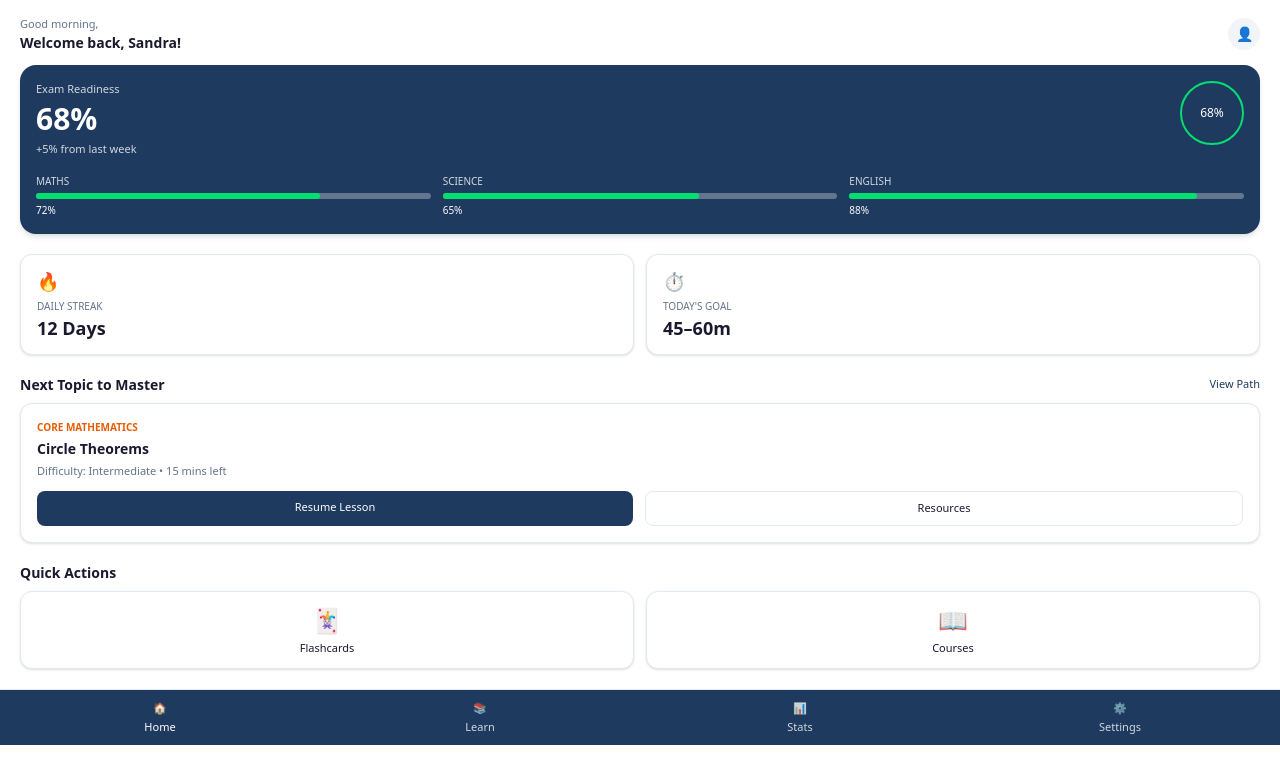
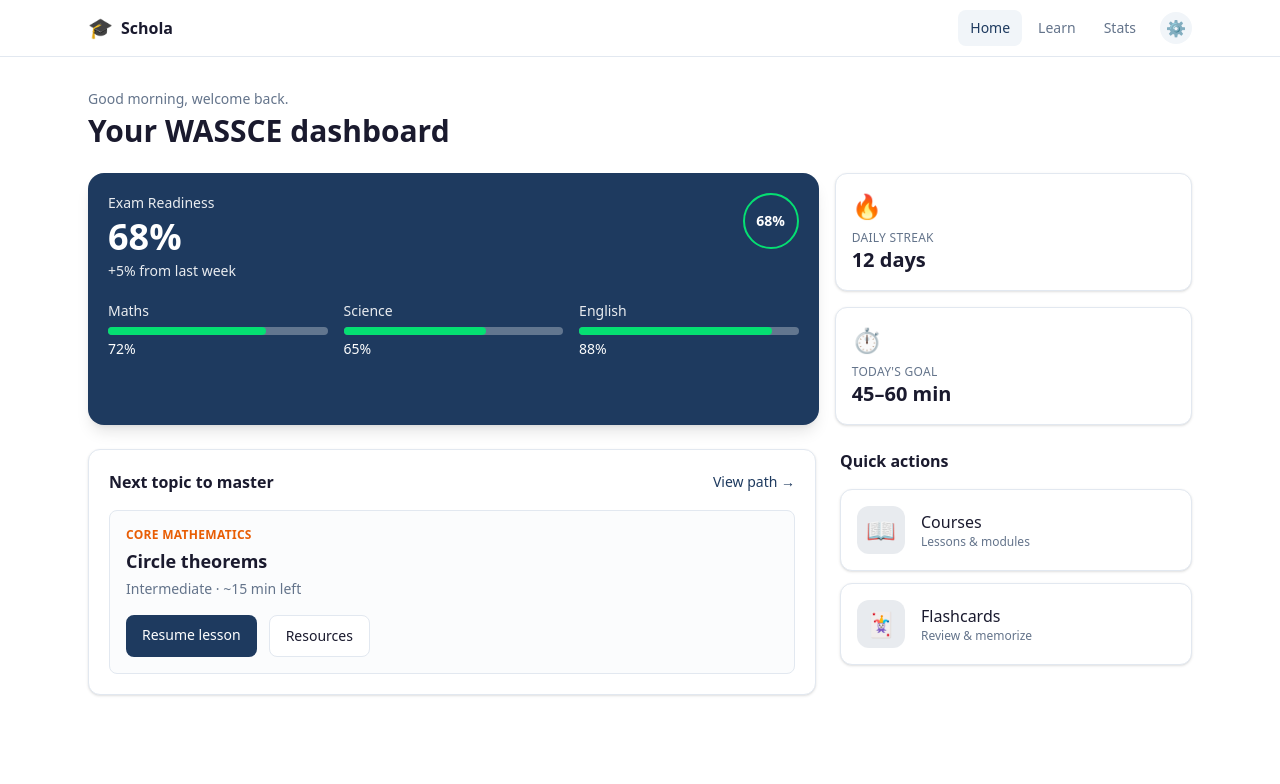
Before and after one commit to jeanpierreaigbede/scholla, a Next.js app in the folder web/: page /dashboard in a window 1280 px wide. Shown: the top 784 px of the page. Built offline with nearby package versions, Linux system fonts and the light colour scheme.

Commit message:
Review of dashboard page

```diff
--- a/web/src/app/dashboard/page.tsx
+++ b/web/src/app/dashboard/page.tsx
@@ -2,122 +2,148 @@
 
 import Link from "next/link";
 
+function getGreeting() {
+  const h = new Date().getHours();
+  if (h < 12) return "Good morning";
+  if (h < 18) return "Good afternoon";
+  return "Good evening";
+}
+
 export default function DashboardPage() {
   return (
-    <div className="flex h-full min-h-0 flex-col bg-[var(--background)]">
-      {/* Header */}
-      <header className="flex shrink-0 items-center justify-between px-5 pt-4 pb-3">
-        <div>
-          <p className="text-[11px] text-[var(--muted-foreground)]">
-            Good morning,
-          </p>
-          <h1 className="text-sm font-semibold text-[var(--foreground)]">
-            Welcome back, Sandra!
-          </h1>
-        </div>
+    <div className="min-h-dvh bg-[var(--background)]">
+      {/* Web header */}
+      <header className="sticky top-0 z-40 border-b border-[var(--border)] bg-[var(--background)]">
+        <div className="mx-auto flex h-14 max-w-6xl items-center justify-between px-4 sm:px-6">
+          <Link href="/dashboard" className="flex items-center gap-2">
+            <span className="text-xl">🎓</span>
+            <span className="font-semibold text-[var(--foreground)]">Schola</span>
+          </Link>
+          <nav className="flex items-center gap-1">
+            <Link
+              href="/dashboard"
+              className="rounded-lg px-3 py-2 text-sm font-medium text-[var(--primary)] bg-[var(--muted)]"
+            >
+              Home
+            </Link>
+            <Link
+              href="/learn"
+              className="rounded-lg px-3 py-2 text-sm font-medium text-[var(--muted-foreground)] hover:bg-[var(--muted)] hover:text-[var(--foreground)]"
+            >
+              Learn
+            </Link>
+            <Link
+              href="/stats"
+              className="rounded-lg px-3 py-2 text-sm font-medium text-[var(--muted-foreground)] hover:bg-[var(--muted)] hover:text-[var(--foreground)]"
+            >
+              Stats
+            </Link>
             <Link
               href="/dashboard/settings"
-          className="flex h-8 w-8 items-center justify-center rounded-full bg-[var(--muted)] text-[var(--foreground)] text-sm"
+              className="ml-2 flex h-8 w-8 items-center justify-center rounded-full bg-[var(--muted)] text-[var(--foreground)] hover:bg-[var(--border)]"
+              aria-label="Settings"
             >
-          👤
+              ⚙️
             </Link>
+          </nav>
+        </div>
       </header>
 
-      {/* Content scrollable (molette / touch pour scroll normal) */}
-      <main className="min-h-0 flex-1 overflow-y-auto overflow-x-hidden px-5 pb-3 space-y-5 overscroll-y-auto">
-        {/* Exam Readiness card */}
-        <section className="rounded-2xl bg-[var(--primary)] p-4 text-white shadow-md">
+      <main className="mx-auto max-w-6xl px-4 py-6 sm:px-6 sm:py-8">
+        {/* Welcome */}
+        <p className="text-sm text-[var(--muted-foreground)]">
+          {getGreeting()}, welcome back.
+        </p>
+        <h1 className="mt-1 text-2xl font-bold text-[var(--foreground)] sm:text-3xl">
+          Your WASSCE dashboard
+        </h1>
+
+        {/* Exam Readiness + Streak/Goal row */}
+        <div className="mt-6 grid gap-4 sm:grid-cols-3">
+          <section className="rounded-2xl bg-[var(--primary)] p-5 text-white shadow-lg sm:col-span-2">
             <div className="flex items-start justify-between">
               <div>
-              <p className="text-[11px] font-medium opacity-80">
-                Exam Readiness
-              </p>
-              <p className="mt-1 text-3xl font-bold">68%</p>
-              <p className="mt-1 text-[11px] opacity-80">
-                +5% from last week
-              </p>
+                <p className="text-sm font-medium opacity-90">Exam Readiness</p>
+                <p className="mt-1 text-4xl font-bold">68%</p>
+                <p className="mt-1 text-sm opacity-90">+5% from last week</p>
               </div>
-            <div className="flex h-16 w-16 items-center justify-center rounded-full border-2 border-green-400 text-xs">
+              <div className="flex h-14 w-14 items-center justify-center rounded-full border-2 border-green-400 text-sm font-bold">
                 68%
               </div>
             </div>
-          <div className="mt-4 grid grid-cols-3 gap-3 text-[10px]">
+            <div className="mt-5 grid grid-cols-3 gap-4 text-sm">
               <div>
-              <p className="opacity-80">MATHS</p>
-              <div className="mt-1 h-1.5 rounded-full bg-white/30">
-                <div className="h-1.5 w-[72%] rounded-full bg-green-400" />
+                <p className="opacity-90">Maths</p>
+                <div className="mt-1.5 h-2 rounded-full bg-white/30">
+                  <div className="h-2 w-[72%] rounded-full bg-green-400" />
                 </div>
-              <p className="mt-1">72%</p>
+                <p className="mt-1 font-medium">72%</p>
               </div>
               <div>
-              <p className="opacity-80">SCIENCE</p>
-              <div className="mt-1 h-1.5 rounded-full bg-white/30">
-                <div className="h-1.5 w-[65%] rounded-full bg-green-400" />
+                <p className="opacity-90">Science</p>
+                <div className="mt-1.5 h-2 rounded-full bg-white/30">
+                  <div className="h-2 w-[65%] rounded-full bg-green-400" />
                 </div>
-              <p className="mt-1">65%</p>
+                <p className="mt-1 font-medium">65%</p>
               </div>
               <div>
-              <p className="opacity-80">ENGLISH</p>
-              <div className="mt-1 h-1.5 rounded-full bg-white/30">
-                <div className="h-1.5 w-[88%] rounded-full bg-green-400" />
+                <p className="opacity-90">English</p>
+                <div className="mt-1.5 h-2 rounded-full bg-white/30">
+                  <div className="h-2 w-[88%] rounded-full bg-green-400" />
                 </div>
-              <p className="mt-1">88%</p>
+                <p className="mt-1 font-medium">88%</p>
               </div>
             </div>
           </section>
-
-        {/* Streak / Goal */}
-        <div className="grid grid-cols-2 gap-3">
-          <div className="rounded-xl border border-[var(--border)] bg-white px-4 py-3 shadow-sm">
-            <span className="text-lg">🔥</span>
-            <p className="mt-1 text-[10px] font-medium text-[var(--muted-foreground)]">
-              DAILY STREAK
+          <div className="grid gap-4 sm:grid-cols-1">
+            <div className="rounded-xl border border-[var(--border)] bg-white p-4 shadow-sm">
+              <span className="text-2xl">🔥</span>
+              <p className="mt-2 text-xs font-medium uppercase tracking-wide text-[var(--muted-foreground)]">
+                Daily streak
               </p>
-            <p className="text-lg font-bold text-[var(--foreground)]">
-              12 Days
+              <p className="text-xl font-bold text-[var(--foreground)]">12 days</p>
+            </div>
+            <div className="rounded-xl border border-[var(--border)] bg-white p-4 shadow-sm">
+              <span className="text-2xl">⏱</span>
+              <p className="mt-2 text-xs font-medium uppercase tracking-wide text-[var(--muted-foreground)]">
+                Today&apos;s goal
               </p>
+              <p className="text-xl font-bold text-[var(--foreground)]">45–60 min</p>
             </div>
-          <div className="rounded-xl border border-[var(--border)] bg-white px-4 py-3 shadow-sm">
-            <span className="text-lg">⏱</span>
-            <p className="mt-1 text-[10px] font-medium text-[var(--muted-foreground)]">
-              TODAY&apos;S GOAL
-            </p>
-            <p className="text-lg font-bold text-[var(--foreground)]">
-              45–60m
-            </p>
           </div>
         </div>
 
-        {/* Next Topic */}
-        <section>
-          <div className="mb-2 flex items-center justify-between">
-            <h2 className="text-sm font-semibold text-[var(--foreground)]">
-              Next Topic to Master
+        {/* Next Topic + Quick Actions */}
+        <div className="mt-6 grid gap-6 lg:grid-cols-3">
+          <section className="rounded-xl border border-[var(--border)] bg-white p-5 shadow-sm lg:col-span-2">
+            <div className="flex items-center justify-between">
+              <h2 className="text-base font-semibold text-[var(--foreground)]">
+                Next topic to master
               </h2>
-            <Link href="/learn" className="text-[11px] text-[var(--primary)]">
-              View Path
+              <Link href="/learn" className="text-sm font-medium text-[var(--primary)] hover:underline">
+                View path →
               </Link>
             </div>
-          <div className="rounded-xl border border-[var(--border)] bg-white p-4 shadow-sm">
-            <p className="text-[10px] font-semibold text-[var(--accent)]">
-              CORE MATHEMATICS
+            <div className="mt-4 rounded-lg border border-[var(--border)] bg-[var(--muted)]/30 p-4">
+              <p className="text-xs font-semibold uppercase tracking-wide text-[var(--accent)]">
+                Core Mathematics
               </p>
-            <h3 className="mt-1 text-sm font-bold text-[var(--foreground)]">
-              Circle Theorems
+              <h3 className="mt-1 text-lg font-bold text-[var(--foreground)]">
+                Circle theorems
               </h3>
-            <p className="mt-1 text-[11px] text-[var(--muted-foreground)]">
-              Difficulty: Intermediate • 15 mins left
+              <p className="mt-1 text-sm text-[var(--muted-foreground)]">
+                Intermediate · ~15 min left
               </p>
-            <div className="mt-3 flex gap-3">
+              <div className="mt-4 flex flex-wrap gap-3">
                 <Link
                   href="/learn"
-                className="flex-1 rounded-lg bg-[var(--primary)] py-2 text-center text-[11px] font-medium text-white"
+                  className="rounded-lg bg-[var(--primary)] px-4 py-2.5 text-sm font-medium text-white hover:opacity-90"
                 >
-                Resume Lesson
+                  Resume lesson
                 </Link>
                 <Link
                   href="/learn"
-                className="flex-1 rounded-lg border border-[var(--border)] py-2 text-center text-[11px] font-medium text-[var(--foreground)]"
+                  className="rounded-lg border border-[var(--border)] bg-white px-4 py-2.5 text-sm font-medium text-[var(--foreground)] hover:bg-[var(--muted)]"
                 >
                   Resources
                 </Link>
@@ -125,61 +151,61 @@ export default function DashboardPage() {
             </div>
           </section>
 
-        {/* Quick Actions */}
-        <section className="pb-2">
-          <h2 className="mb-2 text-sm font-semibold text-[var(--foreground)]">
-            Quick Actions
+          <section>
+            <h2 className="text-base font-semibold text-[var(--foreground)]">
+              Quick actions
             </h2>
-          <div className="grid grid-cols-2 gap-3">
+            <div className="mt-4 flex flex-col gap-3 sm:flex-row lg:flex-col">
+              <Link
+                href="/learn"
+                className="flex items-center gap-4 rounded-xl border border-[var(--border)] bg-white p-4 shadow-sm transition-colors hover:bg-[var(--muted)]/50"
+              >
+                <span className="flex h-12 w-12 items-center justify-center rounded-xl bg-[var(--primary)]/10 text-2xl">
+                  📖
+                </span>
+                <div>
+                  <p className="font-medium text-[var(--foreground)]">Courses</p>
+                  <p className="text-xs text-[var(--muted-foreground)]">Lessons & modules</p>
+                </div>
+              </Link>
               <Link
                 href="/flashcards"
-              className="flex flex-col items-center gap-1 rounded-xl border border-[var(--border)] bg-white px-4 py-3 text-center text-[11px] shadow-sm"
+                className="flex items-center gap-4 rounded-xl border border-[var(--border)] bg-white p-4 shadow-sm transition-colors hover:bg-[var(--muted)]/50"
               >
-              <span className="text-2xl">🃏</span>
-              <span className="font-medium">Flashcards</span>
-            </Link>
-            <Link
-              href="/learn"
-              className="flex flex-col items-center gap-1 rounded-xl border border-[var(--border)] bg-white px-4 py-3 text-center text-[11px] shadow-sm"
-            >
-              <span className="text-2xl">📖</span>
-              <span className="font-medium">Courses</span>
+                <span className="flex h-12 w-12 items-center justify-center rounded-xl bg-[var(--primary)]/10 text-2xl">
+                  🃏
+                </span>
+                <div>
+                  <p className="font-medium text-[var(--foreground)]">Flashcards</p>
+                  <p className="text-xs text-[var(--muted-foreground)]">Review & memorize</p>
+                </div>
               </Link>
             </div>
           </section>
+        </div>
+
+        {/* Mobile bottom nav (only on small screens, for thumb reach) */}
+        <nav className="mt-10 flex border-t border-[var(--border)] bg-[var(--background)] py-3 sm:hidden">
+          <div className="flex w-full justify-around">
+            <Link href="/dashboard" className="flex flex-col items-center gap-0.5 text-[var(--primary)]">
+              <span className="text-lg">🏠</span>
+              <span className="text-xs font-medium">Home</span>
+            </Link>
+            <Link href="/learn" className="flex flex-col items-center gap-0.5 text-[var(--muted-foreground)]">
+              <span className="text-lg">📚</span>
+              <span className="text-xs">Learn</span>
+            </Link>
+            <Link href="/stats" className="flex flex-col items-center gap-0.5 text-[var(--muted-foreground)]">
+              <span className="text-lg">📊</span>
+              <span className="text-xs">Stats</span>
+            </Link>
+            <Link href="/dashboard/settings" className="flex flex-col items-center gap-0.5 text-[var(--muted-foreground)]">
+              <span className="text-lg">⚙️</span>
+              <span className="text-xs">Settings</span>
+            </Link>
+          </div>
+        </nav>
       </main>
-
-      {/* Bottom nav */}
-      <nav className="flex shrink-0 h-14 border-t border-[var(--border)] bg-[var(--primary)] text-[11px] text-white">
-        <Link
-          href="/dashboard"
-          className="flex flex-1 flex-col items-center justify-center gap-0.5 font-medium"
-        >
-          <span>🏠</span>
-          <span>Home</span>
-        </Link>
-        <Link
-          href="/learn"
-          className="flex flex-1 flex-col items-center justify-center gap-0.5 opacity-80"
-        >
-          <span>📚</span>
-          <span>Learn</span>
-        </Link>
-        <Link
-          href="/stats"
-          className="flex flex-1 flex-col items-center justify-center gap-0.5 opacity-80"
-        >
-          <span>📊</span>
-          <span>Stats</span>
-        </Link>
-        <Link
-          href="/dashboard/settings"
-          className="flex flex-1 flex-col items-center justify-center gap-0.5 opacity-80"
-        >
-          <span>⚙️</span>
-          <span>Settings</span>
-        </Link>
-      </nav>
     </div>
   );
 }
```
Lines whose indentation alone changed are shown as unchanged.
